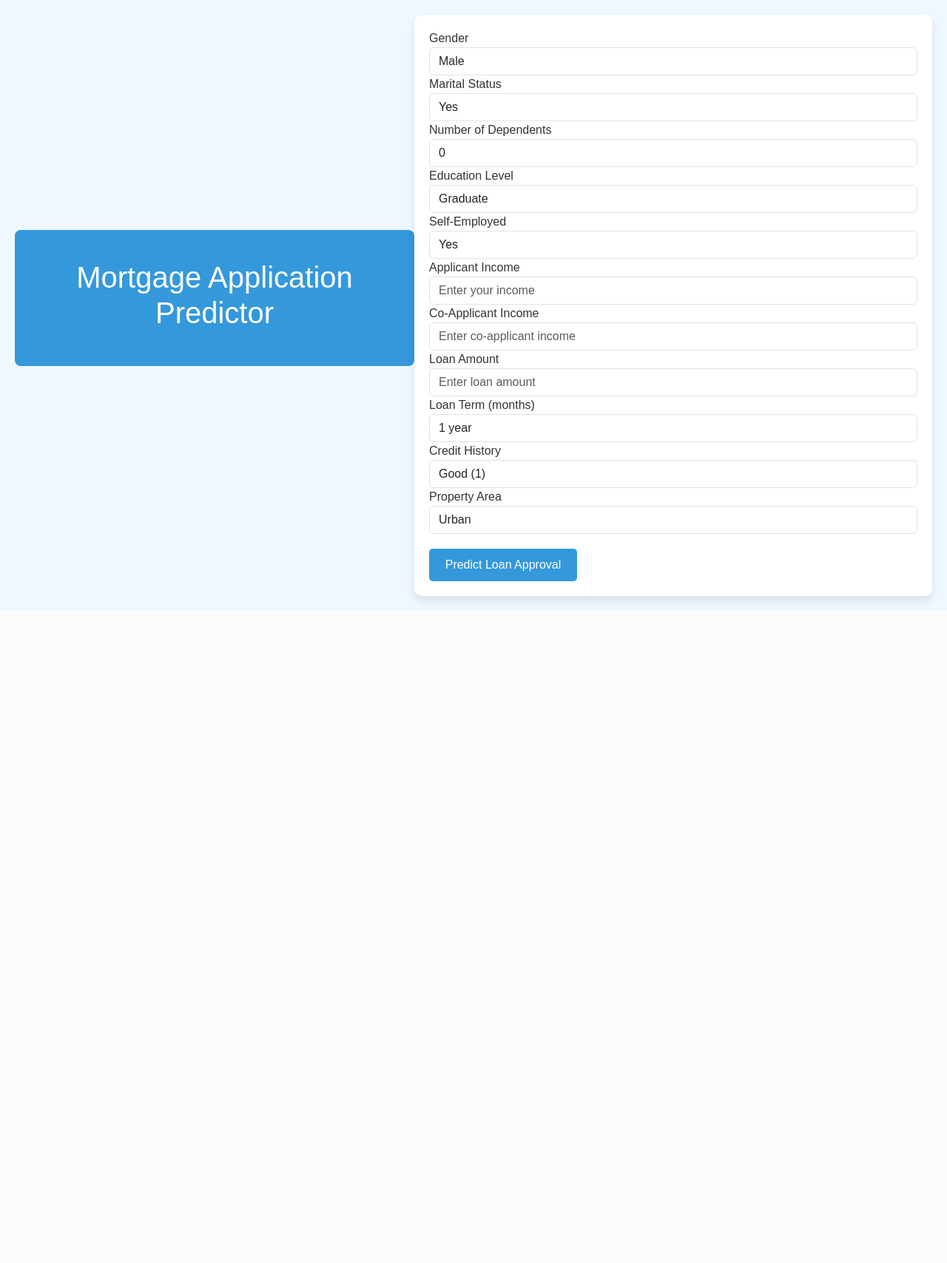
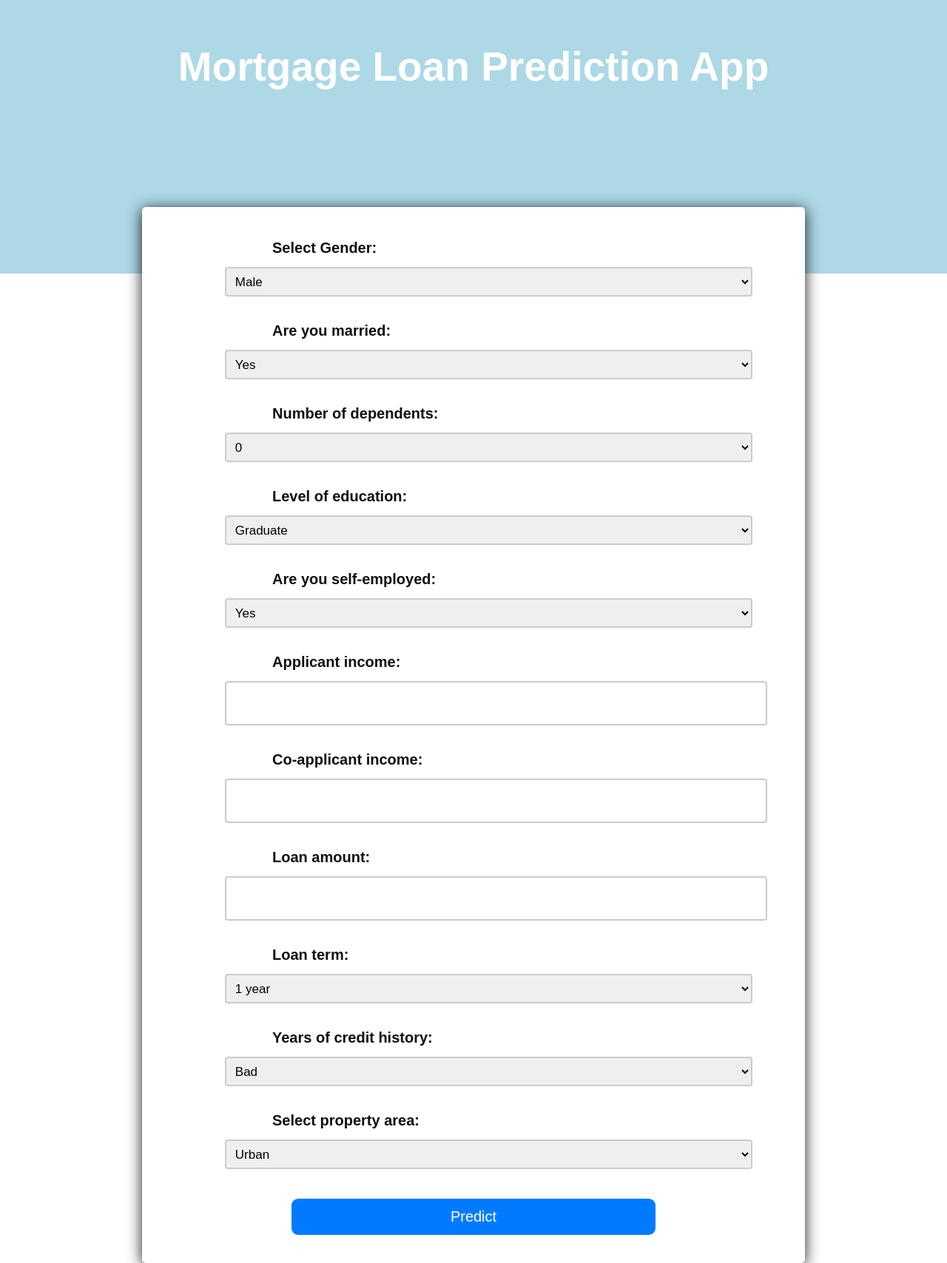
Before and after one commit to a1990alpalo/Mortgage-Application-Success-Prediction, a Flask app: page / in a window 1280 px wide. Shown: the whole page at 74% size. Before the commit the page ends 819 px from the top, so only its background shows below. Run offline with Flask 3, Linux system fonts and the light colour scheme; parts of the project's set-up code (start-up, migrations or seed data) failed here and were passed over; some libraries are stand-ins or nearby versions.

Commit message:
preliminary work

```diff
--- a/app.py
+++ b/app.py
@@ -1,91 +1,127 @@
-from flask import Flask, request, render_template
+# import dependencies
+import pandas as pd
+import numpy as np
+from flask import Flask, render_template, request
 import pickle
-import numpy as np
-import pandas as pd
-from sklearn.preprocessing import StandardScaler
 
+# initialize the flask app
 app = Flask(__name__)
 
-# Load the logistic regression model and scaler
-logistic_model = pickle.load(open('logistic_regression_model.pkl', 'rb'))
-scaler = pickle.load(open('x_scaler.pkl', 'rb'))
+# load logistic regression model, scaler, and imputer
+model = pickle.load(open('logistic_regression.pkl', 'rb'))
+x_scaler = pickle.load(open('x_scaler.pkl', 'rb'))
+imputer = pickle.load(open('imputer.pkl', 'rb'))
 
+# define the app
 @app.route('/')
 def home():
     return render_template('index.html')
 
+# to use the predict button in our web-app
 @app.route('/predict', methods=['POST'])
 def predict():
+    # Input variables with default values if empty
+    applicant_income_input = request.form.get('ApplicantIncome', '').strip()
+    co_applicant_income_input = request.form.get('CoapplicantIncome', '').strip()
+    loan_amount_input = request.form.get('LoanAmount', '').strip()
+    loan_amount_term_input = request.form.get('Loan_Amount_Term', '').strip()
+    credit_history_input = request.form.get('Credit_History', '').strip()
+
+    # Check if any required field is empty
+    if not applicant_income_input or not co_applicant_income_input or not loan_amount_input or not loan_amount_term_input or not credit_history_input:
+        return render_template('index.html', error="Please fill in all required fields with valid values.")
+
+    # Convert input values to float
     try:
-        # Extract and process form data
-        form_data = request.form
-        applicant_income = float(form_data.get('ApplicantIncome', 0))
-        co_applicant_income = float(form_data.get('CoapplicantIncome', 0))
-        loan_amount = float(form_data.get('LoanAmount', 0))
-        loan_amount_term = float(form_data.get('Loan_Amount_Term', 0))
-        credit_history = float(form_data.get('Credit_History', 0))
+        applicant_income_input = float(applicant_income_input)
+        co_applicant_income_input = float(co_applicant_income_input)
+        loan_amount_input = float(loan_amount_input)
+        loan_amount_term_input = float(loan_amount_term_input)
+        credit_history_input = float(credit_history_input)
+    except ValueError:
+        return render_template('index.html', error="Please enter valid numbers for income and loan details.")
 
-        # Encode categorical variables
-        gender = 1 if form_data['Gender'] == "Male" else 0
-        married = 1 if form_data['Married'] == "Y" else 0
-        dependents = form_data['Dependents']
-        dependents_0, dependents_1, dependents_2, dependents_3 = 0, 0, 0, 0
-        if dependents == "0":
-            dependents_0 = 1
-        elif dependents == "1":
-            dependents_1 = 1
-        elif dependents == "2":
-            dependents_2 = 1
-        else:
-            dependents_3 = 1
+    # Process other inputs
+    gender_input = request.form['Gender']
+    gender_male = 1 if gender_input == "Male" else 0
+    gender_female = 1 - gender_male
 
-        education = 1 if form_data['Education'] == "Graduate" else 0
-        self_employed = 1 if form_data['Self_Employed'] == "Yes" else 0
-        property_area = form_data['Property_Area']
-        property_area_rural, property_area_semiurban, property_area_urban = 0, 0, 0
-        if property_area == "Urban":
-            property_area_urban = 1
-        elif property_area == "Semiurban":
-            property_area_semiurban = 1
-        else:
-            property_area_rural = 1
+    married_input = request.form['Married']
+    married_yes = 1 if married_input == "Y" else 0
+    married_no = 1 - married_yes
 
-        # Create DataFrame for prediction
-        input_data = pd.DataFrame({
-            "ApplicantIncome": [applicant_income],
-            "CoapplicantIncome": [co_applicant_income],
-            "LoanAmount": [loan_amount],
-            "Loan_Amount_Term": [loan_amount_term],
-            "Credit_History": [credit_history],
-            "Gender_Male": [gender],
-            "Married_Yes": [married],
-            "Dependents_0": [dependents_0],
-            "Dependents_1": [dependents_1],
-            "Dependents_2": [dependents_2],
-            "Dependents_3+": [dependents_3],
-            "Education_Graduate": [education],
-            "Self_Employed_Yes": [self_employed],
-            "Property_Area_Rural": [property_area_rural],
-            "Property_Area_Semiurban": [property_area_semiurban],
-            "Property_Area_Urban": [property_area_urban]
-        })
+    dependents_input = request.form['Dependents']
+    dependents_0 = 1 if dependents_input == "0" else 0
+    dependents_1 = 1 if dependents_input == "1" else 0
+    dependents_2 = 1 if dependents_input == "2" else 0
+    dependents_3 = 1 if dependents_input == "3+" else 0
 
-        # Scale the input data
-        scaled_data = scaler.transform(input_data)
+    education_input = request.form['Education']
+    education_graduate = 1 if education_input == "Graduate" else 0
+    education_not_graduate = 1 - education_graduate
 
-        # Make prediction with logistic model and get probability
-        prediction_prob = logistic_model.predict_proba(scaled_data)[0][1]
-        prediction_text = "accepted" if prediction_prob > 0.6 else "denied"
-        formatted_probability = "{:.2f}%".format(prediction_prob * 100)
+    self_employed_input = request.form['Self_Employed']
+    self_employed_yes = 1 if self_employed_input == "Yes" else 0
+    self_employed_no = 1 - self_employed_yes
 
-    except Exception as e:
-        # Handle any errors and return an error message
-        return render_template('result.html', prediction="Error", probability="Invalid input")
+    property_area_input = request.form['Property_Area']
+    property_area_urban = 1 if property_area_input == "Urban" else 0
+    property_area_semiurban = 1 if property_area_input == "Semiurban" else 0
+    property_area_rural = 1 - (property_area_urban + property_area_semiurban)
 
-    # Render the result page with conditional approval status
-    return render_template('result.html',
-                           prediction=prediction_text,
-                           probability=formatted_probability)
+    # Prepare input data for prediction
+    predictions_df = pd.DataFrame({
+        "ApplicantIncome": [applicant_income_input],
+        "CoapplicantIncome": [co_applicant_income_input],
+        "LoanAmount": [loan_amount_input],
+        "Loan_Amount_Term": [loan_amount_term_input],
+        "Credit_History": [credit_history_input],
+        "Gender_Female": [gender_female],
+        "Gender_Male": [gender_male],
+        "Married_No": [married_no],
+        "Married_Yes": [married_yes],
+        "Dependents_0": [dependents_0],
+        "Dependents_1": [dependents_1],
+        "Dependents_2": [dependents_2],
+        "Dependents_3+": [dependents_3],
+        "Education_Graduate": [education_graduate],
+        "Education_Not Graduate": [education_not_graduate],
+        "Self_Employed_No": [self_employed_no],
+        "Self_Employed_Yes": [self_employed_yes],
+        "Property_Area_Rural": [property_area_rural],
+        "Property_Area_Semiurban": [property_area_semiurban],
+        "Property_Area_Urban": [property_area_urban]
+    })
 
-if __name__ == "__main__":
+    # Debugging: Print the input DataFrame
+    print("Input DataFrame:")
+    print(predictions_df)
+
+    # Apply imputer to handle missing values
+    predictions_df_imputed = imputer.transform(predictions_df)
+
+    # Scale the input data
+    x_test_scaled = x_scaler.transform(predictions_df_imputed)
+
+    # Debugging: Print the scaled input data
+    print("Scaled Input Data:")
+    print(x_test_scaled)
+
+    # Make prediction
+    prediction = model.predict_proba(x_test_scaled)
+    probability_of_approval = prediction[0][1]
+
+    # Debugging: Print the prediction output
+    print("Model Prediction (Probabilities):")
+    print(prediction)
+
+    # Format probability
+    formatted_probability = "{:.2f}%".format(probability_of_approval * 100)
+
+    # Choose the result page based on the probability
+    page = "approve.html" if probability_of_approval > 0.60 else "denied.html"
+    return render_template(page, prediction_text='Probability: {}'.format(formatted_probability))
+
+# start the flask server
+if __name__ == '__main__':
     app.run(debug=True)
--- /dev/null
+++ b/static/css/style.css
@@ -0,0 +1,59 @@
+
+/* Global styles */
+html, footer, div, img, label, a, h2, h3, h4, h5, p {
+    margin: 0;
+    padding: 0;
+    border: 0;
+    line-height: 1.6;
+    font-size: 100%;
+    vertical-align: baseline;
+    background: transparent;
+    font-family: inherit;
+    height: 100%;
+  }
+
+  /* Form container styles */
+  .form-container {
+    max-width: 400px;
+    margin: 0 auto;
+    padding: 20px;
+    background-color: #fff;
+    border-radius: 8px;
+    box-shadow: 0 2px 4px rgba(0, 0, 0, 0.1);
+  }
+
+  /* Form label styles */
+  .form-label {
+    font-size: 16px;
+    font-weight: bold;
+    margin-bottom: 5px;
+  }
+
+  /* Form input styles */
+  .form-control {
+    width: 100%;
+    padding: 10px;
+    font-size: 14px;
+    border: 1px solid #ccc;
+    border-radius: 4px;
+    margin-bottom: 15px;
+  }
+
+  /* Submit button styles */
+  .btn {
+    background-color: rgba(17, 0, 255, 0.952);
+    color: white;
+    border: none;
+    padding: 10px 20px;
+    border-radius: 4px;
+    cursor: pointer;
+    font-size: 16px;
+    display: block;
+    margin: auto;
+
+  }
+
+  /* Additional spacing styles */
+  .mb-5 {
+    margin-bottom: 40px;
+  }
--- a/templates/Index.html
+++ b/templates/Index.html
@@ -3,91 +3,124 @@
 <head>
     <meta charset="utf-8">
     <meta name="viewport" content="width=device-width, initial-scale=1.0">
-    <title>Mortgage Application Predictor</title>
+    <meta http-equiv="X-UA-Compatible" content="ie=edge">
 
-    <!-- External CSS Links -->
-    <link rel="stylesheet" href="/static/css/bootstrap.min.css" />
+    <title>Mortgage Loan Prediction App</title>
+
     <link rel="stylesheet" href="/static/css/style.css" />
 
     <style>
-        /* Additional styling */
         body {
-            font-family: Arial, sans-serif;
-            background: #f0f8ff;
+            margin: 0;
+            font-family: sans-serif;
+            background: #fff;
+        }
+
+        .header {
+            background-color: #add8e6; /* Light blue color */
+            padding: 60px;
+            text-align: center;
+            margin-top: -130px;
+            font-size: 50px;
+            height: 380px;
+            margin-bottom: -1%;
+            display: block;
+        }
+
+        #text-pop-up-top h1 {
+            text-align: center;
+            font-size: 55px;
+            font-weight: 600;
+            margin-top: 10%;
+            color: rgb(255, 255, 255);
+        }
+
+        .form-container {
+            max-width: 820px;
+            margin: auto;
+            margin-top: -7%;
+            margin-bottom: 3%;
+            background-color: rgb(255, 255, 255);
+            box-shadow: 0 3px 20px rgba(0, 0, 0, 0.9);
+            border-radius: 5px;
+            padding: 3%;
+        }
+
+        .form-label {
+            display: block;
+            font-size: 20px;
+            margin-bottom: 10px;
+            color: rgb(16, 15, 15);
+            text-align: left;
+            font-weight: bold;
+            margin-left: 9%;
+        }
+
+        .form-control {
+            width: 100%;
+            height: 40px;
+            padding: 8px;
+            font-size: 17px;
+            border: 2px solid #ccc;
+            border-radius: 4px;
+            margin-bottom: 10px;
+        }
+
+        .form-group {
             display: flex;
-            justify-content: center;
-            align-items: center;
-            min-height: 100vh;
-            padding: 20px;
-            color: #333;
-        }
-        .header {
+            flex-direction: column;
             text-align: center;
-            color: #fff;
-            background-color: #3498db;
-            padding: 40px;
-            border-radius: 8px;
+            font-weight: bold;
+            color: rgb(16, 15, 15);
+            font-size: 20px;
+            margin-right: 4%;
+            margin-left: 9%;
             margin-bottom: 20px;
         }
-        .form-container {
-            background-color: #ffffff;
-            border-radius: 10px;
-            box-shadow: 0 6px 12px rgba(0, 0, 0, 0.1);
-            padding: 20px;
-            width: 100%;
-            max-width: 700px;
-            margin: auto;
-        }
+
         .btn {
-            background-color: #3498db;
+            background-color: #007bff;
             color: #fff;
             border: none;
-            padding: 10px 15px;
-            font-size: 16px;
+            padding: 13px 20px;
+            border-radius: 9px;
             cursor: pointer;
-            border-radius: 5px;
-            transition: background-color 0.3s;
-            width: 100%;
-            max-width: 200px;
-            margin-top: 20px;
+            font-size: 20px;
+            width: 60%;
+            margin: 0 auto;
+            display: block;
+            margin-top: 30px;
         }
-        .btn:hover {
-            background-color: #217dbb;
-        }
+
     </style>
 </head>
 <body>
 
-    <!-- Header Section -->
-    <div class="header">
-        <h1>Mortgage Application Predictor</h1>
+    <div class="header" id="text-pop-up-top">
+        <h1>Mortgage Loan Prediction App</h1>
     </div>
 
-    <!-- Form Section -->
     <div class="form-container">
-        <form action="{{ url_for('predict') }}" method="post">
+        <form action="{{ url_for('predict')}}" method="post">
 
-            <!-- Gender selection -->
             <div class="form-group">
-                <label for="Gender">Gender</label>
+                <label for="Gender" class="form-label">Select Gender:</label>
                 <select name="Gender" id="Gender" class="form-control">
                     <option value="Male">Male</option>
                     <option value="Female">Female</option>
                 </select>
             </div>
 
-            <!-- Marital status -->
             <div class="form-group">
-                <label for="Married">Marital Status</label>
+                <label for="Married" class="form-label">Are you married:</label>
                 <select name="Married" id="Married" class="form-control">
                     <option value="Y">Yes</option>
                     <option value="N">No</option>
                 </select>
             </div>
 
-            <!-- Dependents -->
             <div class="form-group">
-                <label for="Dependents">Number of Dependents</label>
+                <label for="Dependents" class="form-label">Number of dependents:</label>
                 <select name="Dependents" id="Dependents" class="form-control">
                     <option value="0">0</option>
                     <option value="1">1</option>
@@ -96,69 +129,63 @@
                 </select>
             </div>
 
-            <!-- Education -->
             <div class="form-group">
-                <label for="Education">Education Level</label>
+                <label for="Education" class="form-label">Level of education:</label>
                 <select name="Education" id="Education" class="form-control">
                     <option value="Graduate">Graduate</option>
                     <option value="Not Graduate">Not Graduate</option>
                 </select>
             </div>
 
-            <!-- Employment status -->
             <div class="form-group">
-                <label for="Self_Employed">Self-Employed</label>
+                <label for="Self_Employed" class="form-label">Are you self-employed:</label>
                 <select name="Self_Employed" id="Self_Employed" class="form-control">
                     <option value="Yes">Yes</option>
                     <option value="No">No</option>
                 </select>
             </div>
 
-            <!-- Applicant Income -->
             <div class="form-group">
-                <label for="ApplicantIncome">Applicant Income</label>
-                <input name="ApplicantIncome" type="number" id="ApplicantIncome" class="form-control" placeholder="Enter your income" required>
+                <label for="ApplicantIncome" class="form-label">Applicant income:</label>
+                <input name="ApplicantIncome" type="text" id="ApplicantIncome" class="form-control">
             </div>
 
-            <!-- Co-applicant Income -->
             <div class="form-group">
-                <label for="CoapplicantIncome">Co-Applicant Income</label>
-                <input name="CoapplicantIncome" type="number" id="CoapplicantIncome" class="form-control" placeholder="Enter co-applicant income" required>
+                <label for="CoapplicantIncome" class="form-label">Co-applicant income:</label>
+                <input name="CoapplicantIncome" type="float" id="CoapplicantIncome" class="form-control">
             </div>
 
-            <!-- Loan Amount -->
             <div class="form-group">
-                <label for="LoanAmount">Loan Amount</label>
-                <input name="LoanAmount" type="number" id="LoanAmount" class="form-control" placeholder="Enter loan amount" required>
+                <label for="LoanAmount" class="form-label">Loan amount:</label>
+                <input name="LoanAmount" type="text" id="LoanAmount" class="form-control">
             </div>
 
-            <!-- Loan Term -->
             <div class="form-group">
-                <label for="Loan_Amount_Term">Loan Term (months)</label>
+                <label for="Loan_Amount_Term" class="form-label">Loan term:</label>
                 <select name="Loan_Amount_Term" id="Loan_Amount_Term" class="form-control">
                     <option value="12">1 year</option>
                     <option value="36">3 years</option>
                     <option value="60">5 years</option>
+                    <option value="84">7 years</option>
                     <option value="120">10 years</option>
                     <option value="180">15 years</option>
                     <option value="240">20 years</option>
                     <option value="300">25 years</option>
                     <option value="360">30 years</option>
+
                 </select>
             </div>
 
-            <!-- Credit History -->
             <div class="form-group">
-                <label for="Credit_History">Credit History</label>
+                <label for="Credit_History" class="form-label">Years of credit history:</label>
                 <select name="Credit_History" id="Credit_History" class="form-control">
-                    <option value="1">Good (1)</option>
-                    <option value="0">Bad (0)</option>
+                    <option value="0">Bad</option>
+                    <option value="1">Good</option>
                 </select>
             </div>
 
-            <!-- Property Area -->
             <div class="form-group">
-                <label for="Property_Area">Property Area</label>
+                <label for="Property_Area" class="form-label">Select property area:</label>
                 <select name="Property_Area" id="Property_Area" class="form-control">
                     <option value="Urban">Urban</option>
                     <option value="Semiurban">Semi-Urban</option>
@@ -166,10 +193,7 @@
                 </select>
             </div>
 
-            <!-- Submit Button -->
-            <div class="form-group" style="flex: 1 1 100%;">
-                <button type="submit" class="btn btn-primary">Predict Loan Approval</button>
-            </div>
+            <button type="submit" class="btn">Predict</button>
         </form>
     </div>
 </body>
```
Also changed, not shown: static/css/#style.css (deleted, +0 -68 lines), templates/approve.html (added, +80 -0 lines), templates/denied.html (added, +68 -0 lines), templates/result.html (deleted, +0 -64 lines), 11 other files.
